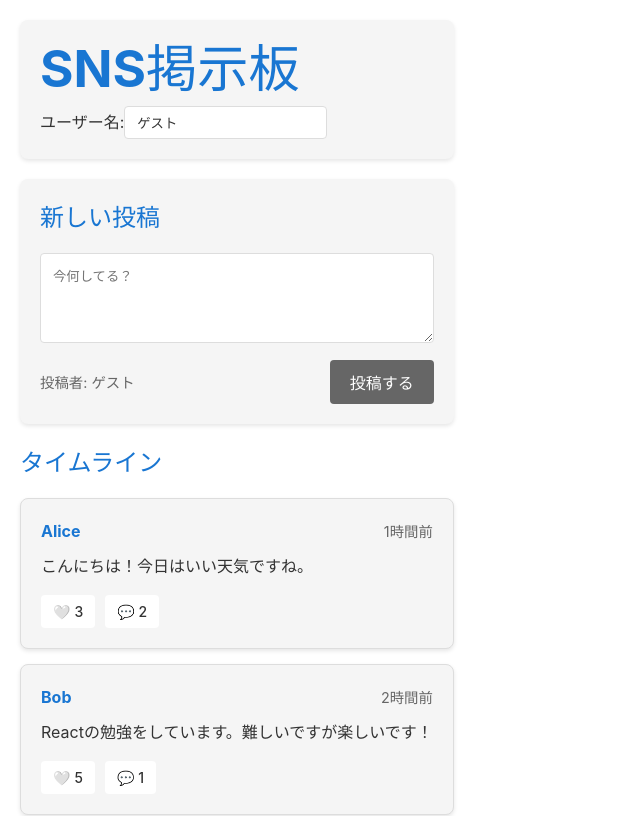
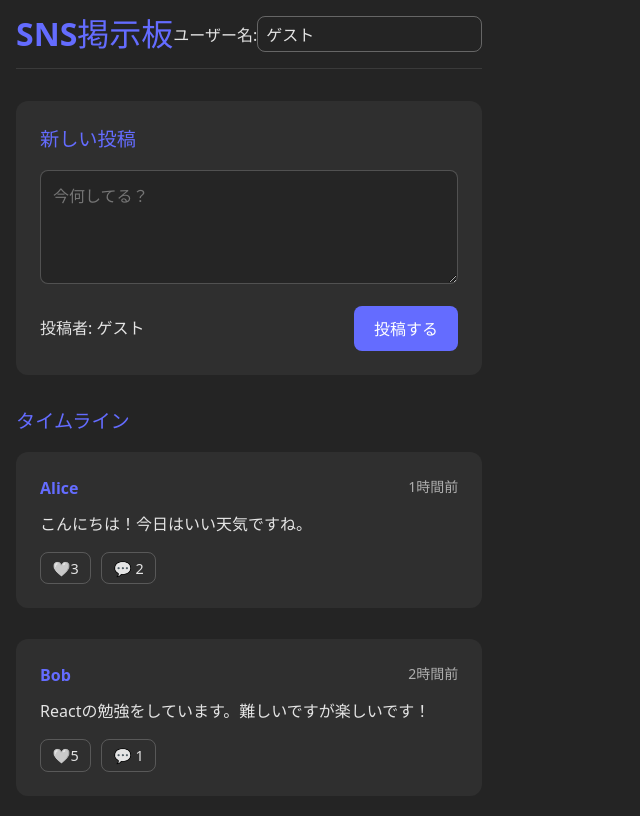
Before and after one commit to lemonade-37/react-handson, a React (Vite) app in the folder react-simple/: page / in a window 1280 px wide. Shown: the top 816 px of the page, without its empty margins (0-640 px from the left). Built offline with nearby package versions, Linux system fonts and the light colour scheme.

Commit message:
Make CSS similar to the example

```diff
--- a/react-simple/src/App.css
+++ b/react-simple/src/App.css
@@ -1,62 +1,50 @@
 /* CSS変数の定義 */
 :root {
-  --primary-color: #1976d2;
-  --secondary-color: #666;
-  --success-color: #4caf50;
-  --danger-color: #f44336;
-  --warning-color: #ff9800;
-  --light-color: #f5f5f5;
-  --dark-color: #333;
-  --border-color: #ddd;
-  --text-color: #333;
-  --bg-color: #fff;
-  --shadow: 0 2px 4px rgba(0, 0, 0, 0.1);
-  --border-radius: 8px;
+  font-family: system-ui, Avenir, Helvetica, Arial, sans-serif;
+  line-height: 1.5;
+  font-weight: 400;
+
+  color-scheme: light dark;
+  color: rgba(255, 255, 255, 0.87);
+  background-color: #242424;
+
+  font-synthesis: none;
+  text-rendering: optimizeLegibility;
+  -webkit-font-smoothing: antialiased;
+  -moz-osx-font-smoothing: grayscale;
 }
 
-/* ダークモード */
-@media (prefers-color-scheme: dark) {
-  :root {
-    --text-color: #f5f5f5;
-    --bg-color: #1a1a1a;
-    --light-color: #2a2a2a;
-    --border-color: #444;
-  }
-}
-
-/* 基本スタイル */
 * {
-  margin: 0;
-  padding: 0;
   box-sizing: border-box;
 }
 
 body {
-  font-family:
-    -apple-system, BlinkMacSystemFont, 'Segoe UI', Roboto, sans-serif;
-  line-height: 1.6;
-  color: var(--text-color);
-  background-color: var(--bg-color);
+  margin: 0;
+  min-width: 320px;
+  min-height: 100vh;
 }
+
 
 .app {
   max-width: 800px;
   margin: 0 auto;
-  padding: 20px;
+  padding: 1rem;
 }
 
 /* ヘッダー */
 .app-header {
-  background: var(--light-color);
-  padding: 20px;
-  border-radius: var(--border-radius);
-  margin-bottom: 20px;
-  box-shadow: var(--shadow);
+  display: flex;
+  justify-content: space-between;
+  align-items: center;
+  margin-bottom: 2rem;
+  padding-bottom: 1rem;
+  border-bottom: 1px solid rgba(255, 255, 255, 0.1);
 }
 
 .app-header h1 {
-  color: var(--primary-color);
-  margin-bottom: 10px;
+  font-size: 2rem;
+  margin: 0;
+  color: #646cff;
 }
 
 .user-controls {
@@ -66,37 +54,45 @@ body {
 }
 
 .user-controls input {
-  padding: 8px 12px;
-  border: 1px solid var(--border-color);
-  border-radius: 4px;
-  background: var(--bg-color);
-  color: var(--text-color);
+  padding: 0.5rem;
+  border-radius: 8px;
+  border: 1px solid rgba(255, 255, 255, 0.3);
+  background-color: transparent;
+  color: inherit;
+  font-size: 1rem;
 }
 
 /* 投稿フォーム */
 .post-form {
-  background: var(--light-color);
-  padding: 20px;
-  border-radius: var(--border-radius);
-  margin-bottom: 20px;
-  box-shadow: var(--shadow);
+  background-color: rgba(255, 255, 255, 0.05);
+  border-radius: 12px;
+  padding: 1.5rem;
+  margin-bottom: 2rem;
 }
 
 .post-form h2 {
-  color: var(--primary-color);
-  margin-bottom: 15px;
+  font-size: 1.2rem;
+  margin: 0 0 1rem;
+  color: #646cff;
 }
 
 .post-form textarea {
   width: 100%;
-  padding: 12px;
-  border: 1px solid var(--border-color);
-  border-radius: 4px;
-  background: var(--bg-color);
-  color: var(--text-color);
+  min-height: 80px;
+  padding: 0.75rem;
+  border-radius: 8px;
+  border: 1px solid rgba(255, 255, 255, 0.2);
+  background-color: rgba(0, 0, 0, 0.2);
+  color: inherit;
+  font-size: 1rem;
+  font-family: inherit;
   resize: vertical;
-  font-family: inherit;
-  margin-bottom: 10px;
+  margin-bottom: 1rem;
+}
+
+.post-form textarea:focus {
+  outline: none;
+  border-color: #646cff;
 }
 
 .form-actions {
@@ -105,35 +101,37 @@ body {
   align-items: center;
 }
 
-.user-info {
-  font-size: 0.9em;
-  color: var(--secondary-color);
+button {
+  border-radius: 8px;
+  border: 1px solid transparent;
+  padding: 0.6em 1.2em;
+  font-size: 1em;
+  font-weight: 500;
+  font-family: inherit;
+  background-color: #1a1a1a;
+  color: inherit;
+  cursor: pointer;
+  transition: all 0.25s;
+}
+
+button:hover {
+  border-color: #646cff;
 }
 
 .post-form button {
-  background: var(--primary-color);
+  background-color: #646cff;
   color: white;
-  border: none;
-  padding: 10px 20px;
-  border-radius: 4px;
-  cursor: pointer;
-  font-size: 16px;
-  transition: background-color 0.2s;
 }
 
-.post-form button:hover:not(:disabled) {
-  background: #1565c0;
-}
-
-.post-form button:disabled {
-  background: var(--secondary-color);
-  cursor: not-allowed;
+.post-form button:hover {
+  background-color: #535bf2;
 }
 
 /* 投稿セクション */
 .posts-section h2 {
-  color: var(--primary-color);
-  margin-bottom: 15px;
+  font-size: 1.2rem;
+  margin-bottom: 1rem;
+  color: #646cff;
 }
 
 .posts-list {
@@ -143,83 +141,75 @@ body {
 }
 
 .post {
-  background: var(--light-color);
-  border: 1px solid var(--border-color);
-  border-radius: var(--border-radius);
-  padding: 20px;
-  box-shadow: var(--shadow);
+  background-color: rgba(255, 255, 255, 0.05);
+  border-radius: 12px;
+  padding: 1.5rem;
+  margin-bottom: 1rem;
+  transition: all 0.2s;
+}
+
+.post:hover {
+  background-color: rgba(255, 255, 255, 0.08);
 }
 
 .post-header {
   display: flex;
   justify-content: space-between;
-  align-items: center;
-  margin-bottom: 10px;
+  margin-bottom: 0.75rem;
 }
 
 .post-author {
-  font-weight: bold;
-  color: var(--primary-color);
+  font-weight: 600;
+  color: #646cff;
 }
 
 .post-date {
-  color: var(--secondary-color);
-  font-size: 0.9em;
+  font-size: 0.875rem;
+  opacity: 0.7;
 }
 
 .post-content {
-  margin-bottom: 15px;
-  line-height: 1.6;
+  margin-bottom: 1rem;
   white-space: pre-wrap;
+  word-break: break-word;
 }
 
 .post-actions {
   display: flex;
   gap: 10px;
+  align-items: center;
 }
 
-.post-actions button {
-  border: none;
-  padding: 8px 12px;
-  border-radius: 4px;
-  cursor: pointer;
-  font-size: 14px;
-  transition: all 0.2s;
-  display: flex;
-  align-items: center;
-  gap: 4px;
-}
-
-.like-btn {
-  background: var(--bg-color);
-  color: var(--text-color);
-  border: 1px solid var(--border-color);
+.like-btn,
+.comment-btn,
+.delete-btn {
+  padding: 0.4em 0.8em;
+  font-size: 0.9em;
+  background-color: transparent;
+  border: 1px solid rgba(255, 255, 255, 0.2);
 }
 
 .like-btn.liked {
-  background: #ffeaa7;
-  color: #d63031;
-  border-color: #d63031;
+  background-color: rgba(255, 0, 100, 0.2);
+  border-color: rgba(255, 0, 100, 0.5);
 }
 
-.comment-btn {
-  background: var(--bg-color);
-  color: var(--text-color);
-  border: 1px solid var(--border-color);
+.like-btn:hover {
+  background-color: rgba(255, 0, 100, 0.1);
 }
 
 .comment-btn:hover {
-  background: var(--primary-color);
-  color: white;
+  background-color: rgba(100, 108, 255, 0.1);
 }
 
 .delete-btn {
-  background: var(--danger-color);
-  color: white;
+  margin-left: auto;
+  border-color: rgba(255, 100, 100, 0.3);
 }
 
 .delete-btn:hover {
-  background: #d32f2f;
+  background-color: rgba(255, 100, 100, 0.2);
+  border-color: rgba(255, 100, 100, 0.5);
 }
 
 /* ページネーション */
@@ -272,45 +262,48 @@ body {
 /* モーダル */
 .comment-modal {
   position: fixed;
+  z-index: 1000;
+  left: 0;
   top: 0;
-  left: 0;
   width: 100%;
   height: 100%;
-  background: rgba(0, 0, 0, 0.5);
+  background-color: rgba(0, 0, 0, 0.5);
   display: flex;
+  align-items: center;
   justify-content: center;
-  align-items: center;
-  z-index: 1000;
 }
 
 .modal-content {
-  background: var(--bg-color);
-  border-radius: var(--border-radius);
+  background-color: #242424;
+  border: 1px solid rgba(255, 255, 255, 0.2);
+  border-radius: 12px;
   width: 90%;
-  max-width: 600px;
+  max-width: 500px;
   max-height: 80vh;
-  overflow-y: auto;
-  box-shadow: 0 4px 20px rgba(0, 0, 0, 0.2);
+  overflow: hidden;
+  display: flex;
+  flex-direction: column;
 }
 
 .modal-header {
+  background-color: #1a1a1a;
+  padding: 1rem;
   display: flex;
   justify-content: space-between;
   align-items: center;
-  padding: 20px;
-  border-bottom: 1px solid var(--border-color);
 }
 
 .modal-header h3 {
-  color: var(--primary-color);
+  margin: 0;
+  color: #646cff;
 }
 
 .close-btn {
   background: none;
   border: none;
-  font-size: 24px;
+  font-size: 1.5rem;
   cursor: pointer;
-  color: var(--secondary-color);
+  color: rgba(255, 255, 255, 0.7);
   padding: 0;
   width: 30px;
   height: 30px;
@@ -320,7 +313,9 @@ body {
 }
 
 .close-btn:hover {
-  color: var(--danger-color);
+  color: rgba(255, 255, 255, 1);
+  background-color: rgba(255, 255, 255, 0.1);
+  border-radius: 50%;
 }
 
 .modal-body {
```
